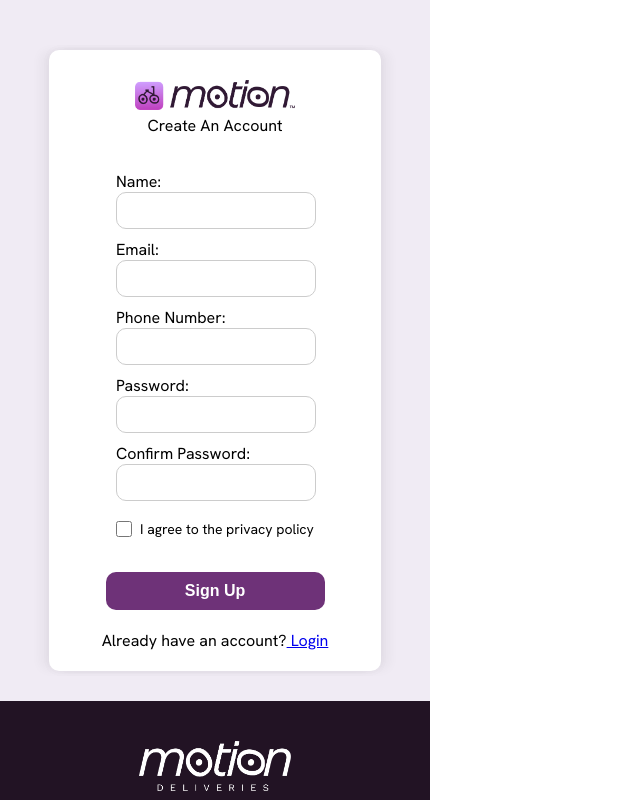
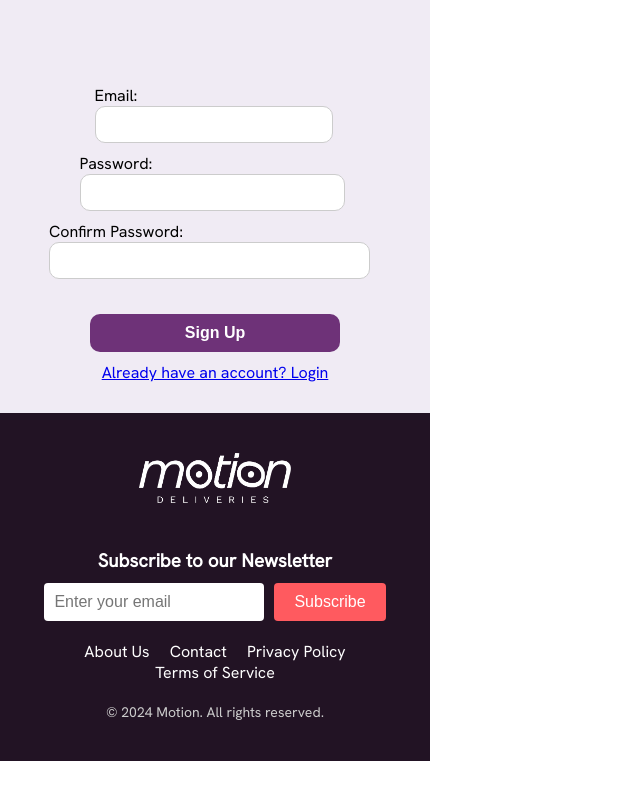
Before and after one commit to Ridwantajudeen/motion, a React (Create React App) app: page /signup in a window 1280 px wide. Shown: the top 800 px of the page, without its empty margins (0-640 px from the left). Built offline with nearby package versions, Linux system fonts and the light colour scheme.

Commit message:
'update'

```diff
--- a/src/Signup.jsx
+++ b/src/Signup.jsx
@@ -1,36 +1,26 @@
+// src/components/Signup.jsx
+
 import React, { useState } from 'react';
-import logo from './motion-logo.png';
+import { auth } from './firebase'; // Import auth from firebase.js
+import { createUserWithEmailAndPassword } from 'firebase/auth';
 import { Link, useNavigate } from 'react-router-dom';
 
 function Signup() {
-  const navigate = useNavigate(); // For redirection after successful signup
+  const navigate = useNavigate();
   const [formData, setFormData] = useState({
-    name: '',
     email: '',
-    phone: '',
     password: '',
     confirmPassword: '',
-    privacy: false,
   });
-
   const [error, setError] = useState('');
 
   const handleChange = (e) => {
-    const { name, value, type, checked } = e.target;
-    setFormData({
-      ...formData,
-      [name]: type === 'checkbox' ? checked : value,
-    });
+    const { name, value } = e.target;
+    setFormData({ ...formData, [name]: value });
   };
 
   const handleSubmit = async (e) => {
     e.preventDefault();
-    setError('');
-
-    if (!formData.privacy) {
-      setError('You must agree to the privacy policy.');
-      return;
-    }
 
     if (formData.password !== formData.confirmPassword) {
       setError('Passwords do not match.');
@@ -38,101 +28,32 @@ function Signup() {
     }
 
     try {
-      const response = await fetch('/api/signup', {
-        method: 'POST',
-        headers: { 'Content-Type': 'application/json' },
-        body: JSON.stringify(formData),
-      });
-
-      if (response.ok) {
-        const data = await response.json();
-        console.log('Account created:', data);
-        navigate('/login'); // Redirect to login page after signup
-      } else {
-        const errorData = await response.json();
-        setError(errorData.message);
-      }
+      await createUserWithEmailAndPassword(auth, formData.email, formData.password);
+      navigate('/login'); // Redirect after successful signup
     } catch (error) {
-      setError('Error creating account. Please try again.');
+      setError('Failed to create an account. Try again.');
     }
   };
 
   return (
     <div className="signup">
-      <div className='signup-card'>
-        <div id='signup-logo'>
-          <img src={logo} className='signup-logo' alt='logo' />
-          <p>Create An Account</p>
-        </div>
       <form onSubmit={handleSubmit}>
         <div>
-            <label>Name:</label><br />
-            <input
-              type="text"
-              name="name"
-              value={formData.name}
-              onChange={handleChange}
-              required
-            />
+          <label>Email:</label>
+          <input type="email" name="email" value={formData.email} onChange={handleChange} required />
         </div>
         <div>
-            <label>Email:</label><br />
-            <input
-              type="email"
-              name="email"
-              value={formData.email}
-              onChange={handleChange}
-              required
-            />
+          <label>Password:</label>
+          <input type="password" name="password" value={formData.password} onChange={handleChange} required />
         </div>
         <div>
-            <label>Phone Number:</label><br />
-            <input
-              type="tel"
-              name="phone"
-              value={formData.phone}
-              onChange={handleChange}
-              required
-            />
-          </div>
-          <div>
-            <label>Password:</label><br />
-            <input
-              type="password"
-              name="password"
-              value={formData.password}
-              onChange={handleChange}
-              required
-            />
-          </div>
-          <div>
-            <label>Confirm Password:</label><br />
-            <input
-              type="password"
-              name="confirmPassword"
-              value={formData.confirmPassword}
-              onChange={handleChange}
-              required
-            />
-          </div>
-          <div>
-            <label className="privacy-checkbox">
-              <input
-                type="checkbox"
-                name="privacy"
-                checked={formData.privacy}
-                onChange={handleChange}
-                required
-              /> I agree to the privacy policy
-            </label>
+          <label>Confirm Password:</label>
+          <input type="password" name="confirmPassword" value={formData.confirmPassword} onChange={handleChange} required />
         </div>
         {error && <p style={{ color: 'red' }}>{error}</p>}
         <button type="submit">Sign Up</button>
       </form>
-        <div className='links'>
-          <p>Already have an account?<Link to='/login'> Login</Link></p>
-        </div>
-      </div>
+      <Link to="/login">Already have an account? Login</Link>
     </div>
   );
 }
```
Also changed, not shown: api/signup.js (+53 -53 lines). Lines whose indentation alone changed are shown as unchanged.
